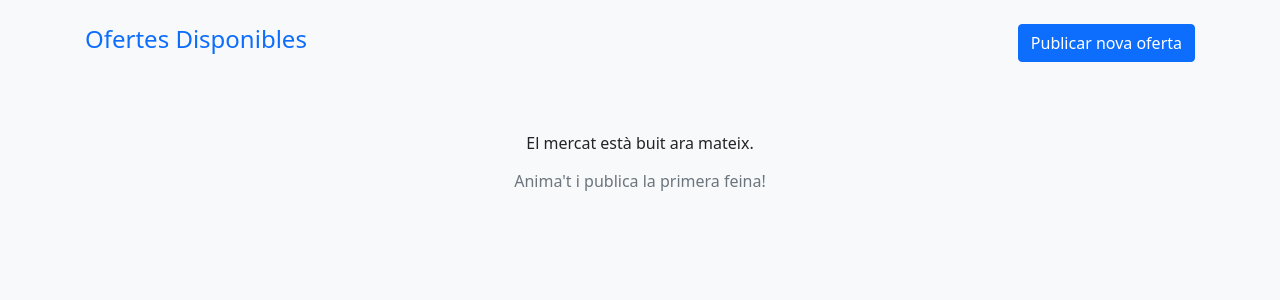
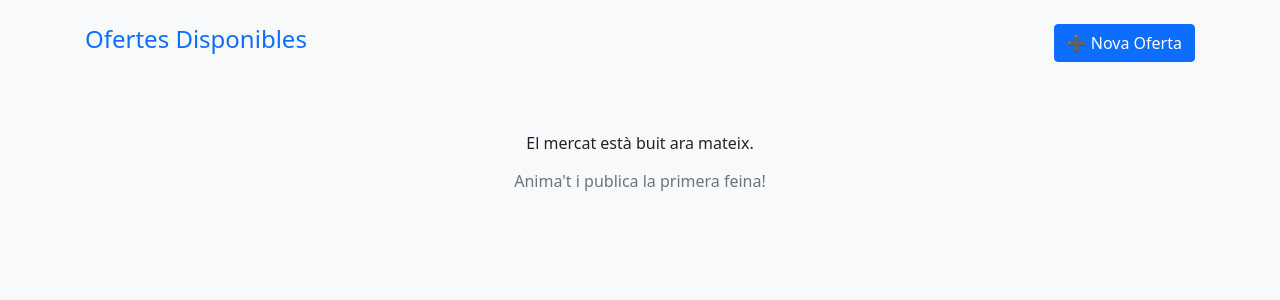
Before and after one commit to arnaufito/banc_de_temps, a Flask app: template templates/mercat.html in a window 1280 px wide. Shown: the part 72-372 px from the top of the page. Run offline with Flask 3, Linux system fonts and the light colour scheme; the template is opened without the code that fills it, so the values that code supplies are empty.

Commit message:
crear nova oferta de mercat canviat

```diff
--- a/templates/mercat.html
+++ b/templates/mercat.html
@@ -16,7 +16,7 @@
 
         <div class="d-flex justify-content-between align-items-center mb-4">
             <h2 class="text-primary">Ofertes Disponibles</h2>
-            <a href="/crear_oferta" class="btn btn-primary">Publicar nova oferta</a>
+            <a href="/crear_oferta" class="btn btn-primary">➕ Nova Oferta</a>
         </div>
 
         <!-- Graella d'anuncis -->
```
